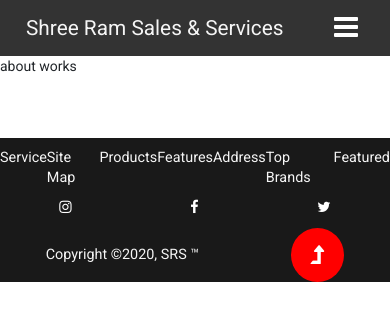
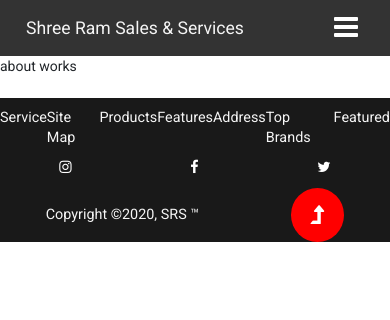
Before and after one commit to prafull-patidar/SRSProject, an Angular app: page /page/about in a window 390 px wide. Shown: the top 320 px of the page. Built offline with nearby package versions, Linux system fonts and the light colour scheme.

Commit message:
work on contact page

```diff
--- a/src/app/footer/footer.component.css
+++ b/src/app/footer/footer.component.css
@@ -87,3 +87,11 @@ footer{
 
 }
 }
+
+
+/* ----------------------- */
+@media screen and (max-width:676px){
+    footer{
+    margin-top: 10px;
+    }
+}
--- a/src/app/header/header.component.css
+++ b/src/app/header/header.component.css
@@ -18,6 +18,6 @@ a:hover{
 
 @media screen and (max-width:562px){
     .navbar-brand{
-        font-size: 1.3rem;
+        font-size: 1.1rem;
     }
 }
--- a/src/app/pages/contact/contact.component.css
+++ b/src/app/pages/contact/contact.component.css
@@ -4,7 +4,7 @@
     grid-template-columns: 1fr 1fr 1fr 1fr;
     justify-content: space-around;
     align-items: center;
-    grid-gap:30px;
+    grid-gap:0px;
    margin: 100px auto;
 }
 
@@ -12,15 +12,13 @@
     text-align: center;
     grid-column: 1/5;
     width:100%;
-    border:1px solid grey;
+    border:1px solid black;
 }
 #lef-pannel img{
     object-fit: cover;
     width: 100%;
     height: 100%;
 }
-
-
 
 #right-pannel{
     grid-column:1/4;
@@ -49,6 +47,8 @@ button{
 
     #right-pannel{
         grid-column:1/5;
+        text-align: center;
+        margin-top: 30px;
     }
 
 
```
